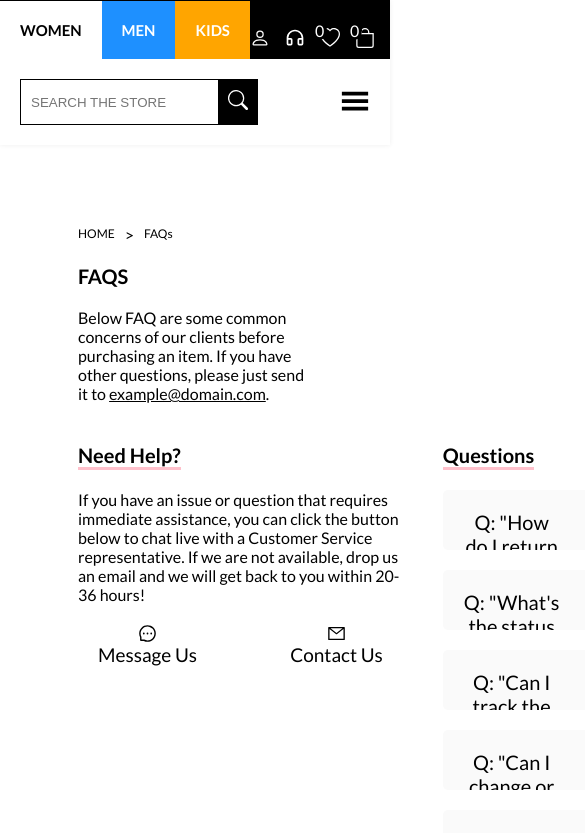
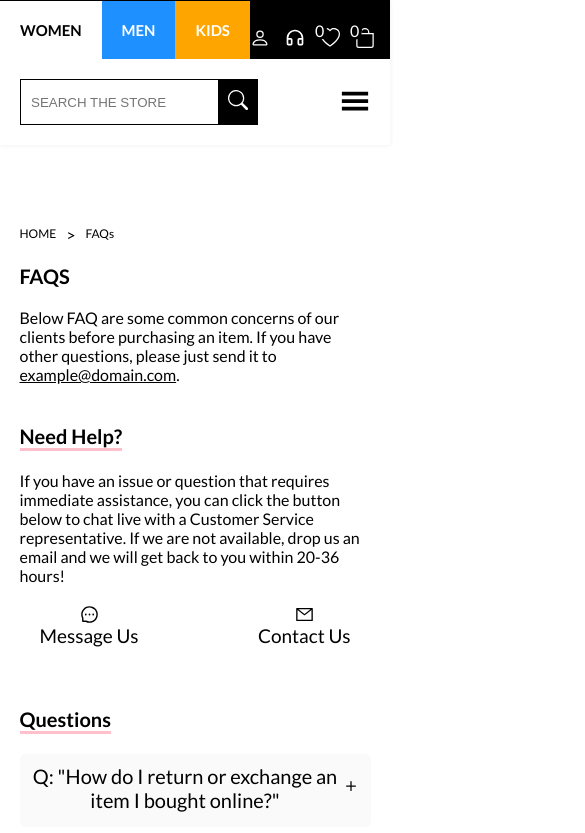
Before and after one commit to CoreyRobinsonDev/ecommerce, a Next.js app: page /faq in a window 390 px wide. Shown: the top 833 px of the page, 585 px wide, since content can reach past the window. Built offline with nearby package versions, Linux system fonts and the light colour scheme.

Commit message:
improved mobile responsiveness on faq page and item popout card

```diff
--- a/pages/faq.tsx
+++ b/pages/faq.tsx
@@ -59,11 +59,9 @@ const FAQ = () => {
 function Card({question, answer}: {question: string, answer: string}) {
   const [isOpen, setIsOpen] = useState(false);
 
-  return <motion.button
+  return <button
     className={styles.card}
     onClick={() => setIsOpen(!isOpen)}
-    transition={{type: "tween"}}
-    animate={isOpen ? {height: "10rem"} : {height: "6rem"}}
   >
     <motion.span
       className={styles.card__question}
@@ -73,8 +71,8 @@ function Card({question, answer}: {question: string, answer: string}) {
     <motion.p
       className={styles.card__answer}
       transition={{type: "tween"}}
-      animate={isOpen ? {opacity: 100} : {opacity: 0}}
+      animate={isOpen ? {display: "block", opacity: 100} : {display: "none", opacity: 0}}
     >{answer}</motion.p>
-  </motion.button>
+  </button>
 }
 export default FAQ;
--- a/styles/faq.module.css
+++ b/styles/faq.module.css
@@ -59,15 +59,12 @@
 /* Card */
 
 .card {
-  position: relative;
   display: flex;
   flex-direction: column;
   justify-content: space-between;
   background-color: #fafafa;
   width: 100%;
-  height: 6rem;
-  overflow: hidden;
-  padding: 2rem;
+  padding: 1rem;
   margin-bottom: 2rem;
   border-radius: 5px;
 }
@@ -82,5 +79,16 @@
 }
 
 .card__answer {
+  display: none;
   opacity: 0;
 }
+
+@media only screen and (max-width: 900px) {
+  .container {
+    width: 90vw;
+  }
+  .content_container {
+    grid-template-columns: 100%;
+  }
+
+}
--- a/styles/itemPopout.module.css
+++ b/styles/itemPopout.module.css
@@ -23,7 +23,6 @@
   background-color: rgba(0,0,0, 0.7);
   width: 100vw;
   height: 100vh;
-  z-index: 1
 }
 
 
@@ -132,6 +131,7 @@
   padding: 2rem;
   border-top: 1px solid #333;
   border-left: 1px solid #333;
+  border-bottom: 1px solid #333;
   transition: .05s ease-out;
 }
 
```
